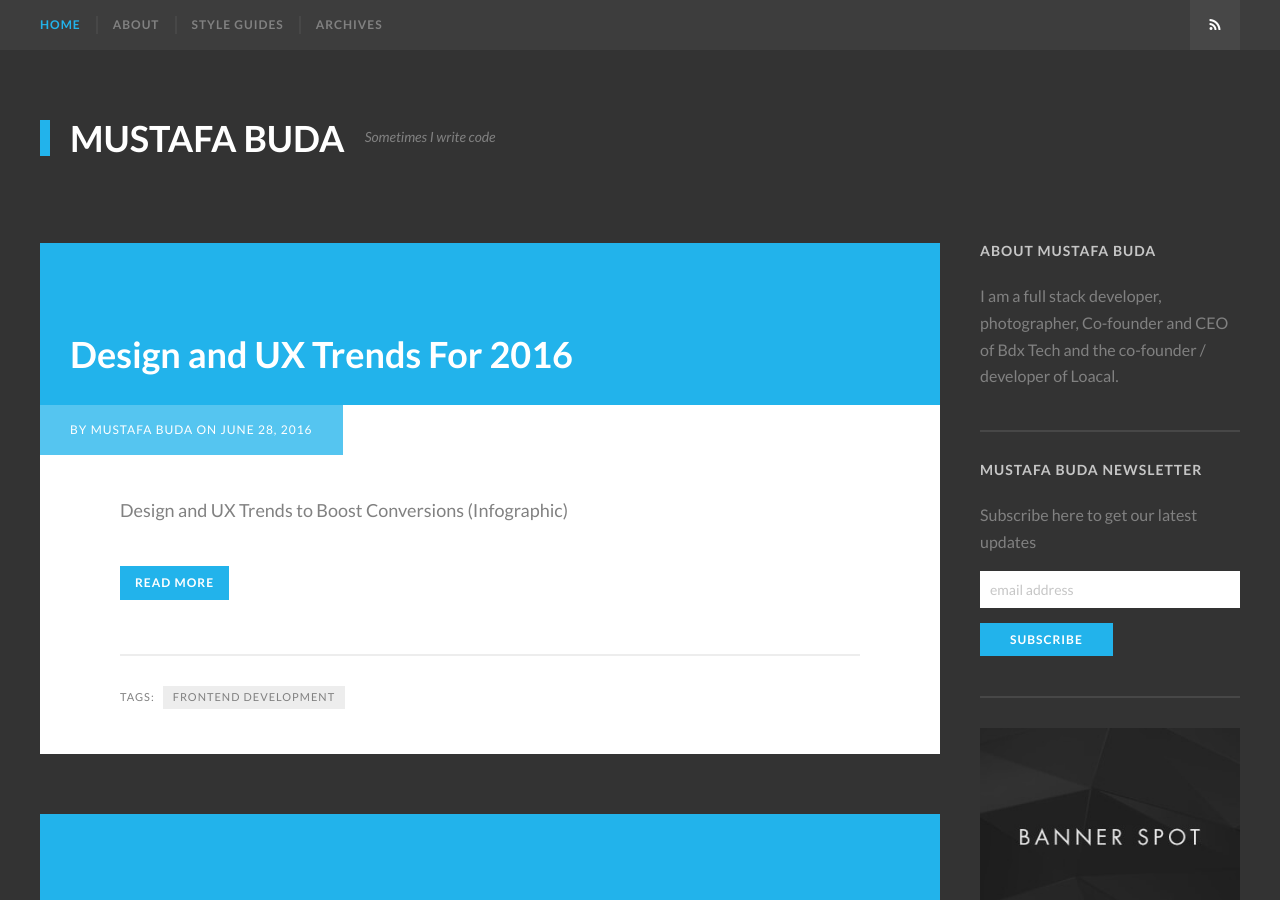
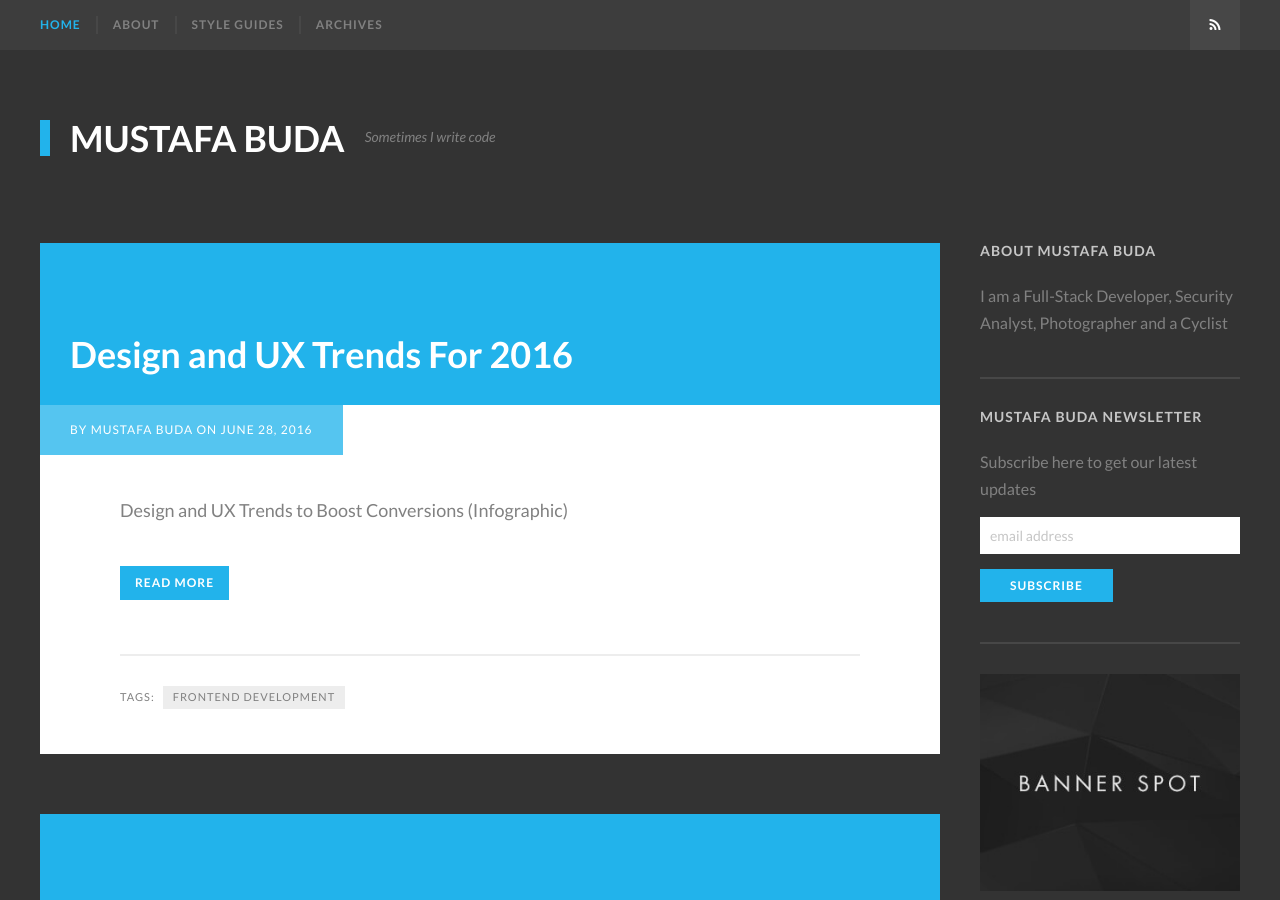
Before and after one commit to MBuda03/mbuda03.github.io, a Jekyll site: the page built from index.html, in a window 1280 px wide and 900 px high. Built offline with Jekyll 4.4.1, drawn with Linux system fonts in a browser that asks for light colours; some web fonts are replaced; the list of posts is cut into pages by our own code; some of the changed lines change nothing that is shown.

Commit message:
added more configs

```diff
--- a/_config.yml
+++ b/_config.yml
@@ -26,7 +26,7 @@
 
 # Author information - author info at the bottom of the post
 author_name: "Mustafa Buda"
-author_bio: "I am a full stack developer, photographer, Co-founder and CEO of Bdx Tech and the co-founder / developer of Loacal."
+author_bio: "I am a Full-Stack Developer, Security Analyst, Photographer and a Cyclist"
 author_url:  "http://www.mustafabuda.com"
 author_location: "Nicosia, Cyprus"
 author_image: /images/authorimage.png
@@ -38,19 +38,19 @@
 
 
 # Sidebar newsletter widget - add your form action url for MailChimp signup form here
-mailchimp_url: "//justgoodthemes.us3.list-manage.com/subscribe/post?u=78f1bab16028354caeb23aecd&amp;id=4a7330d117"
+mailchimp_url: "//mustafabuda.us14.list-manage.com/subscribe/post?u=8c143194c2a2a5c205d7587d6&amp;id=1abecbf73d"
 
 # Social links in the site footer
-twitter_username: "username"
-facebook_username: "username"
-googleplus_username: "+username"
-github_username: "username"
-codepen_username: "username"
-dribbble_uername: "username"
-medium_username: "@username"
-instagram_username: "username"
-pinterest_username: "username"
-linkedin_username: "username"
+twitter_username: "mbuda03"
+facebook_username: "mustafa.buda"
+googleplus_username: "+MustafaBuda"
+github_username: "MBuda03"
+#codepen_username: "username"
+#dribbble_uername: "username"
+#medium_username: "@username"
+instagram_username: "musdyy"
+#pinterest_username: "username"
+#linkedin_username: "username"
 
 
 paginate: 5 #articles per page
```
